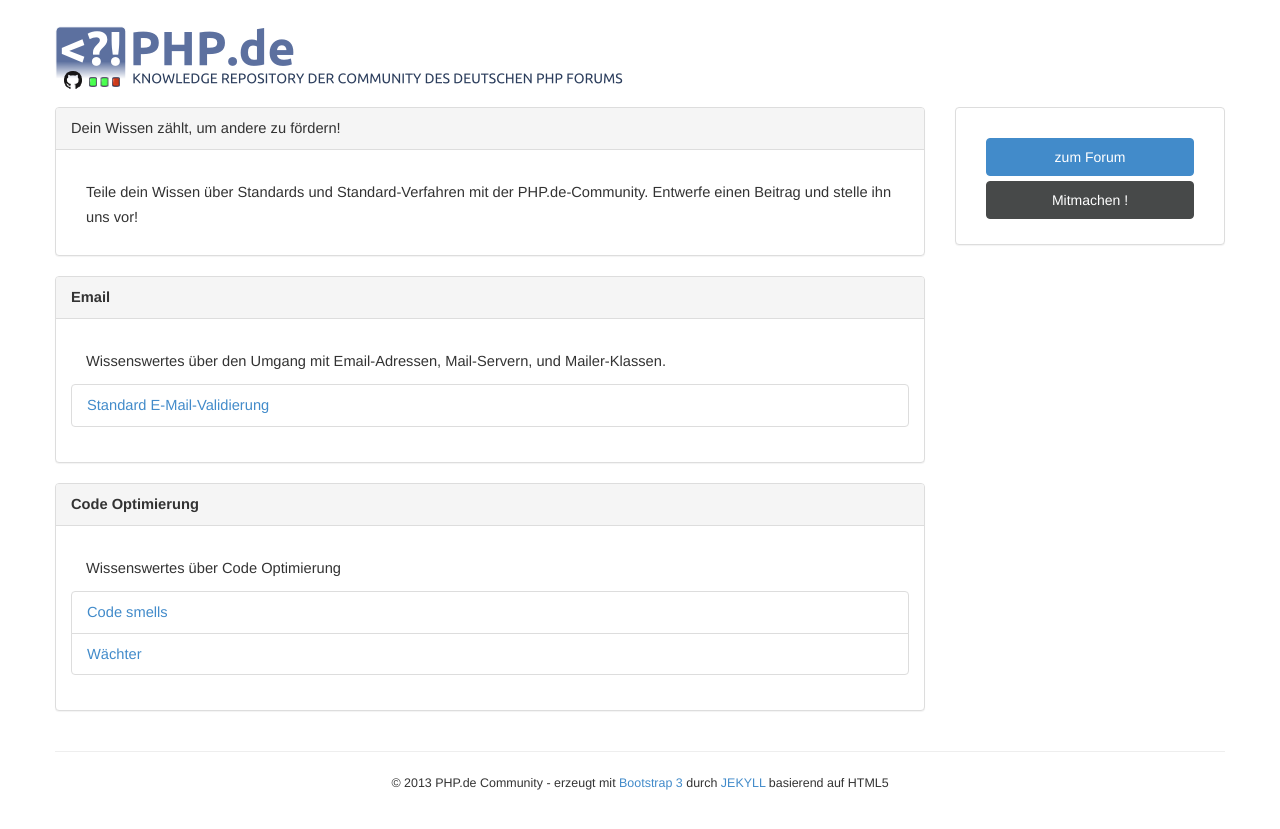
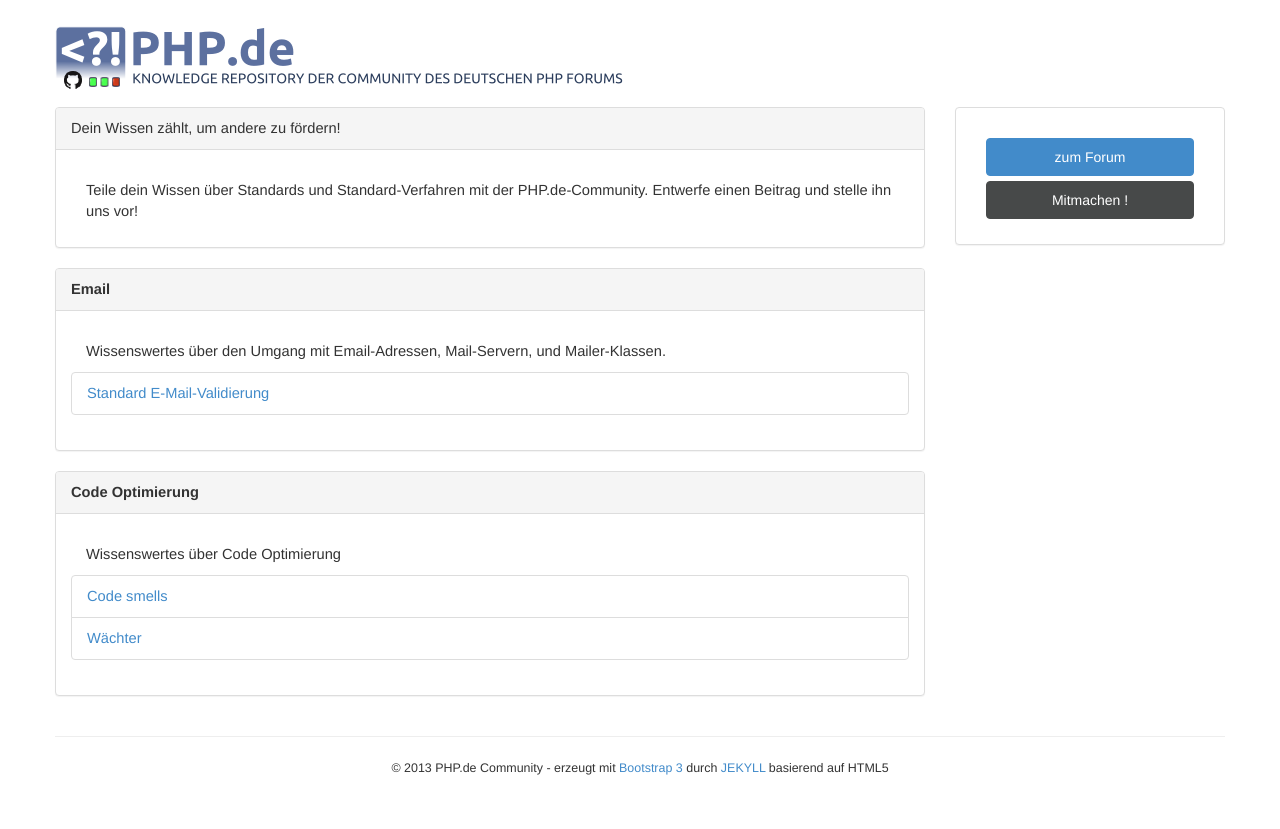
Before and after one commit to php-de/php-de.github.io, a Jekyll site: the page built from index.md, in a window 1280 px wide. Shown: the top 829 px of the page. Built offline with Jekyll 4.4.1, drawn with Linux system fonts in a browser that asks for light colours.

Commit message:
Update global.css

```diff
--- a/assets/css/global.css
+++ b/assets/css/global.css
@@ -34,11 +34,6 @@ body > .pageWrap {
 .container h1, .container h2, .container h3, .container h4, .container h5 {
     margin-top:30px !important;
     border-bottom:1px solid #eee;
-}
-
-.container p {
-    font-size:11pt !important;
-    line-height:1.7;
 }
 
 .container .panel > p {
```
